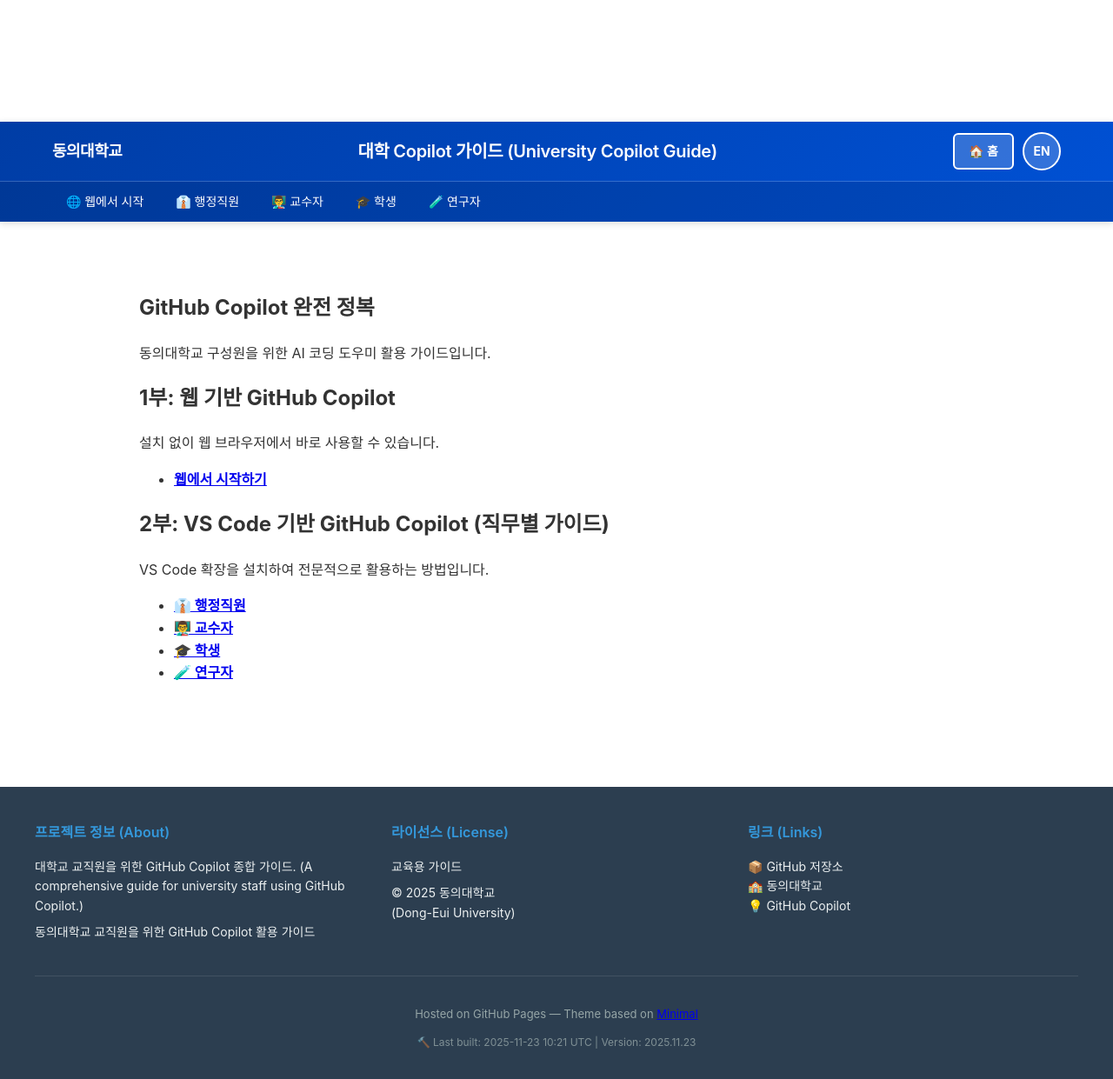
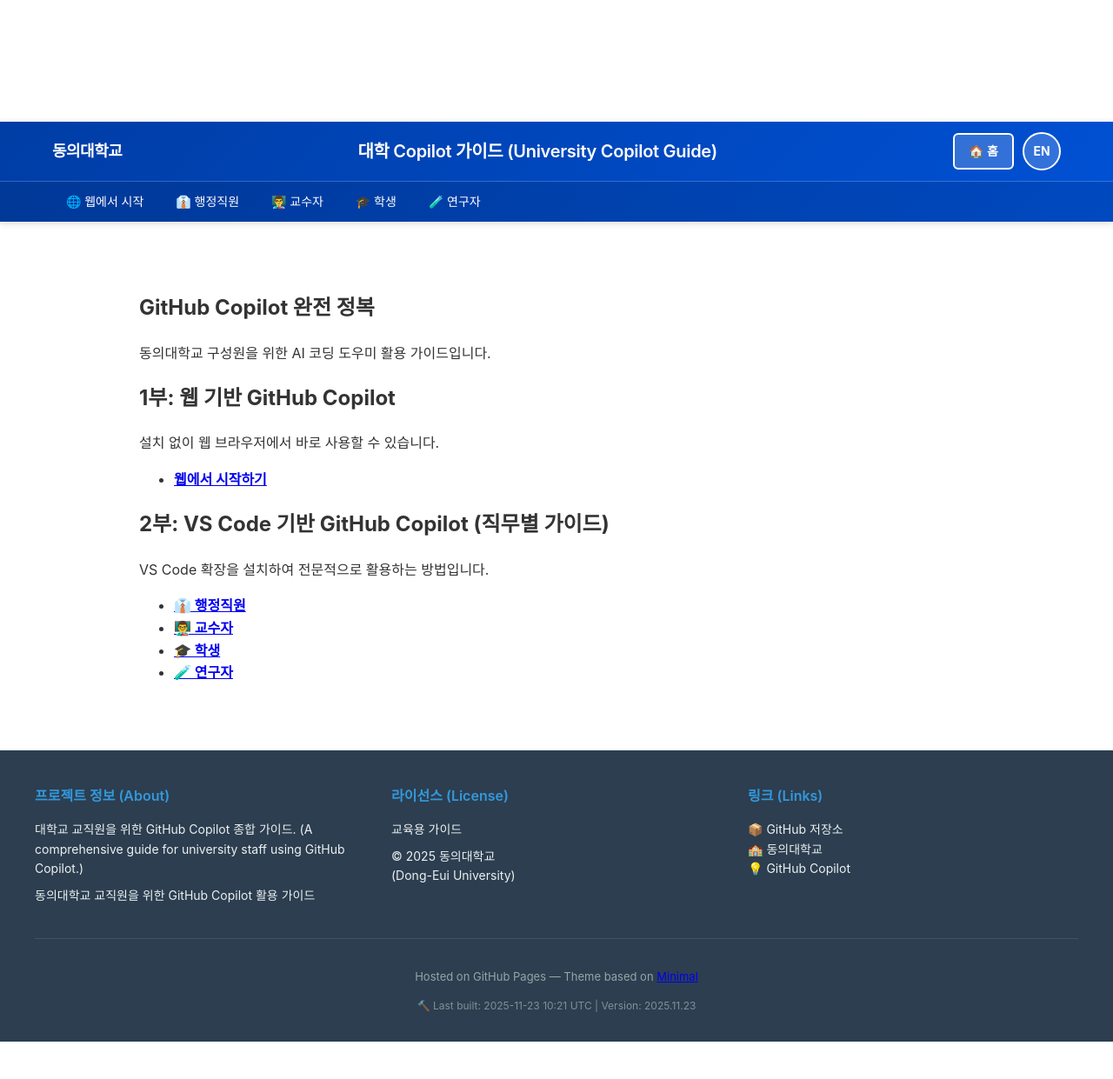
Before and after one commit to seo-jinseok/GitHub-Copilot-Guide, a Jekyll site: the page built from docs/index.md, in a window 1280 px wide. Shown: the whole page at 87% size. Built offline with Jekyll 4.4.1, drawn with Linux system fonts in a browser that asks for light colours; our own code applies the rules of GitHub Pages for plain Markdown files; after the commit the page ends 1198 px from its top, so only the background shows below that.

Commit message:
feat: 헤더/푸터 공백 제거 및 Flexbox 레이아웃 적용

```diff
--- a/docs/_layouts/default.html
+++ b/docs/_layouts/default.html
@@ -15,16 +15,26 @@
       box-sizing: border-box;
     }
 
+    html {
+      margin: 0;
+      padding: 0;
+      height: 100%;
+    }
+
     body {
       margin: 0 !important;
       padding: 0 !important;
       padding-top: 140px !important; /* Space for fixed header + nav */
+      min-height: 100vh;
+      display: flex;
+      flex-direction: column;
       font-family: -apple-system, BlinkMacSystemFont, "Segoe UI", Helvetica, Arial, sans-serif !important;
       line-height: 1.6;
       color: #333;
     }
 
     .wrapper {
+      flex: 1 0 auto;
       width: 100% !important;
       max-width: none !important;
       margin: 0 !important;
@@ -245,15 +255,16 @@
       max-width: 1000px;
       margin: 40px auto;
       padding: 20px;
-      min-height: calc(100vh - 350px);
+      margin-bottom: 40px;
     }
 
     /* === FOOTER STYLES === */
     .site-footer {
+      flex-shrink: 0;
       background: #2c3e50;
       color: #ecf0f1;
       padding: 40px 20px 20px;
-      margin-top: 60px;
+      margin-top: 0;
       width: 100%;
     }
 
```
Also changed, not shown: .github/prompts/plan-headerFooterLayout.prompt.md (added).
